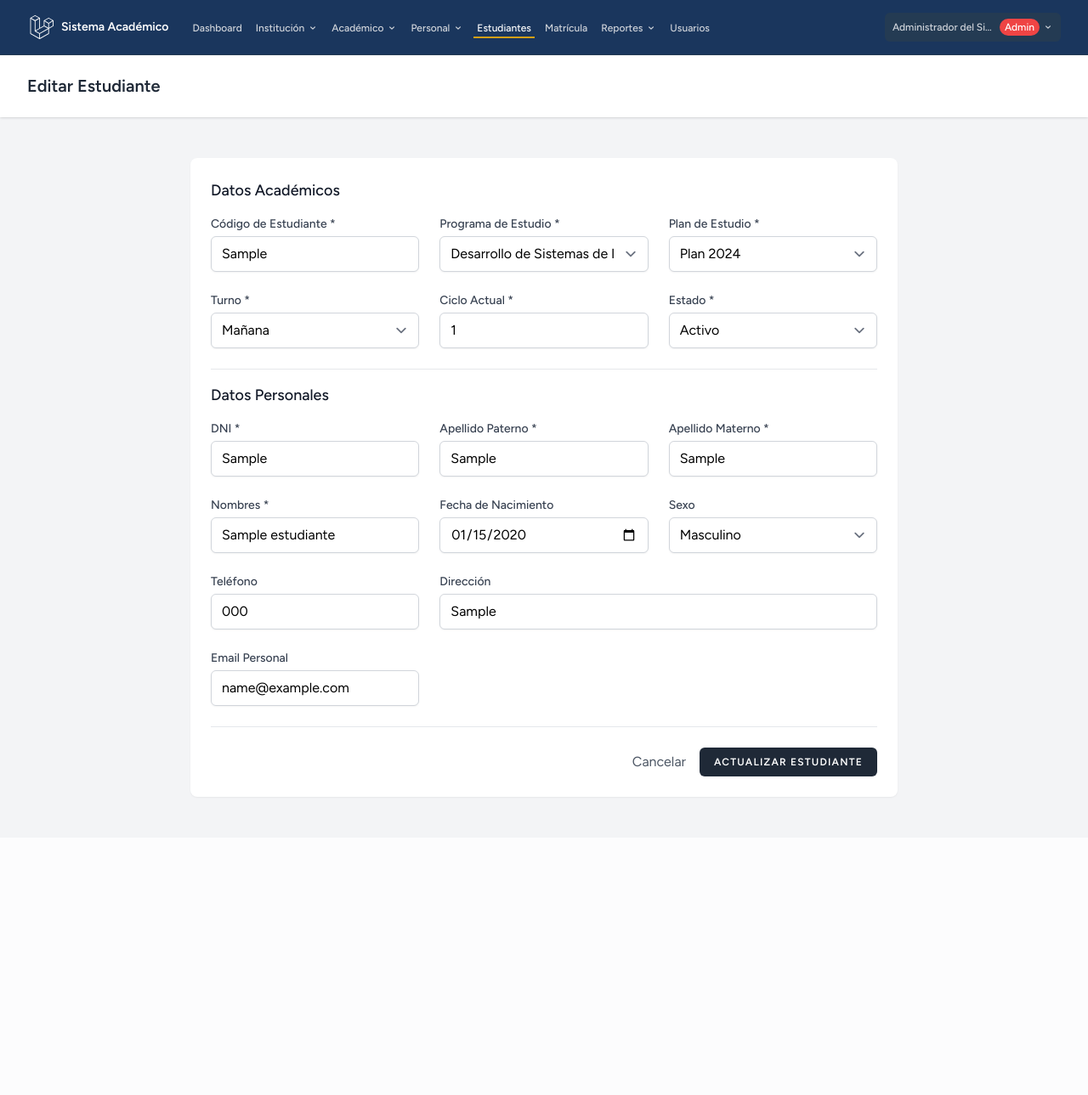
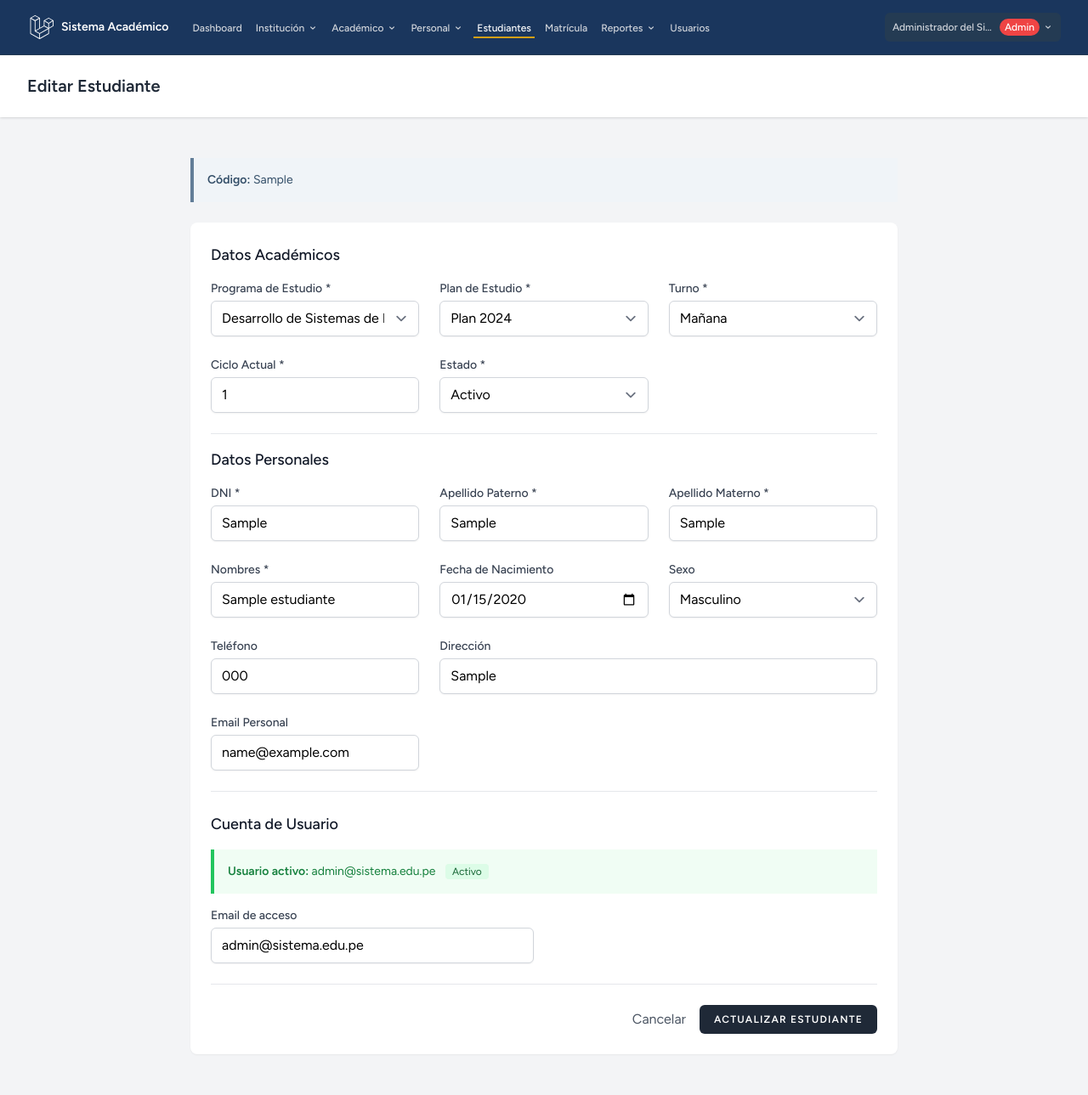
Before and after one commit to franconmvp/sistema-academico, a Laravel app: page /admin/estudiantes/1/edit in a window 1280 px wide. Shown: the whole page at 85% size. Before the commit the page ends 939 px from the top, so only its background shows below. Run offline with Laravel 12, Linux system fonts and the light colour scheme; a user stored in the database is signed in; data comes from the database, SQL or seed files in the repository; tables that the repository leaves empty hold one stand-in row (values such as "Sample post"); style sheets or scripts are compiled from the project's sources; parts of the project's set-up code (start-up, migrations or seed data) failed here and were passed over.

Commit message:
Refactor user and student management, auto-generate student codes
Co-authored-by: franconmvp <franconmvp@gmail.com>

```diff
--- a/app/Http/Controllers/Admin/EstudianteController.php
+++ b/app/Http/Controllers/Admin/EstudianteController.php
@@ -58,7 +58,6 @@ class EstudianteController extends Controller
             'programa_estudio_id' => 'required|exists:programas_estudio,id',
             'plan_estudio_id' => 'required|exists:planes_estudio,id',
             'turno_id' => 'required|exists:turnos,id',
-            'codigo_estudiante' => 'required|string|max:20|unique:estudiantes',
             'dni' => 'required|string|size:8|unique:estudiantes',
             'nombres' => 'required|string|max:255',
             'apellido_paterno' => 'required|string|max:255',
@@ -69,10 +68,32 @@ class EstudianteController extends Controller
             'direccion' => 'nullable|string|max:255',
             'email_personal' => 'nullable|email|max:255',
             'fecha_ingreso' => 'required|date',
-            'email' => 'required|email|unique:users,email',
+            'email' => 'nullable|email|unique:users,email',
+            'crear_cuenta' => 'boolean',
         ]);
 
-        // Create user account
+        // Generate student code automatically: YYYY + Program code + sequential number
+        $programa = ProgramaEstudio::find($validated['programa_estudio_id']);
+        $year = date('Y');
+        $prefix = $year . $programa->codigo;
+
+        $lastStudent = Estudiante::where('codigo_estudiante', 'like', $prefix . '%')
+            ->orderBy('codigo_estudiante', 'desc')
+            ->first();
+
+        if ($lastStudent) {
+            $lastNumber = (int) substr($lastStudent->codigo_estudiante, strlen($prefix));
+            $newNumber = $lastNumber + 1;
+        } else {
+            $newNumber = 1;
+        }
+
+        $codigoEstudiante = $prefix . str_pad($newNumber, 4, '0', STR_PAD_LEFT);
+
+        $userId = null;
+
+        // Create user account if requested
+        if ($request->has('crear_cuenta') && $request->filled('email')) {
             $user = User::create([
                 'name' => $validated['nombres'] . ' ' . $validated['apellido_paterno'],
                 'email' => $validated['email'],
@@ -80,29 +101,36 @@ class EstudianteController extends Controller
                 'role' => 'estudiante',
                 'is_active' => true,
             ]);
+            $userId = $user->id;
+        }
 
         Estudiante::create([
-            'user_id' => $user->id,
+            'user_id' => $userId,
             'programa_estudio_id' => $validated['programa_estudio_id'],
             'plan_estudio_id' => $validated['plan_estudio_id'],
             'turno_id' => $validated['turno_id'],
-            'codigo_estudiante' => $validated['codigo_estudiante'],
+            'codigo_estudiante' => $codigoEstudiante,
             'dni' => $validated['dni'],
             'nombres' => $validated['nombres'],
             'apellido_paterno' => $validated['apellido_paterno'],
             'apellido_materno' => $validated['apellido_materno'],
-            'fecha_nacimiento' => $validated['fecha_nacimiento'],
-            'sexo' => $validated['sexo'],
-            'telefono' => $validated['telefono'],
-            'direccion' => $validated['direccion'],
-            'email_personal' => $validated['email_personal'],
+            'fecha_nacimiento' => $validated['fecha_nacimiento'] ?? null,
+            'sexo' => $validated['sexo'] ?? null,
+            'telefono' => $validated['telefono'] ?? null,
+            'direccion' => $validated['direccion'] ?? null,
+            'email_personal' => $validated['email_personal'] ?? null,
             'fecha_ingreso' => $validated['fecha_ingreso'],
             'ciclo_actual' => 1,
             'estado' => 'activo',
         ]);
 
+        $message = 'Estudiante registrado correctamente. Código: ' . $codigoEstudiante;
+        if ($userId) {
+            $message .= ' - La contraseña inicial es su DNI.';
+        }
+
         return redirect()->route('admin.estudiantes.index')
-            ->with('success', 'Estudiante registrado correctamente. La contraseña inicial es su DNI.');
+            ->with('success', $message);
     }
 
     public function show(Estudiante $estudiante)
@@ -129,11 +157,17 @@ class EstudianteController extends Controller
 
     public function update(Request $request, Estudiante $estudiante)
     {
+        $emailRule = 'nullable|email';
+        if (!$estudiante->user_id) {
+            $emailRule .= '|unique:users,email';
+        } else {
+            $emailRule .= '|unique:users,email,' . $estudiante->user_id;
+        }
+
         $validated = $request->validate([
             'programa_estudio_id' => 'required|exists:programas_estudio,id',
             'plan_estudio_id' => 'required|exists:planes_estudio,id',
             'turno_id' => 'required|exists:turnos,id',
-            'codigo_estudiante' => 'required|string|max:20|unique:estudiantes,codigo_estudiante,' . $estudiante->id,
             'dni' => 'required|string|size:8|unique:estudiantes,dni,' . $estudiante->id,
             'nombres' => 'required|string|max:255',
             'apellido_paterno' => 'required|string|max:255',
@@ -145,15 +179,45 @@ class EstudianteController extends Controller
             'email_personal' => 'nullable|email|max:255',
             'ciclo_actual' => 'required|integer|min:1|max:12',
             'estado' => 'required|in:activo,egresado,retirado,suspendido',
+            'email' => $emailRule,
+            'crear_cuenta' => 'boolean',
         ]);
 
-        $estudiante->update($validated);
+        $estudiante->update([
+            'programa_estudio_id' => $validated['programa_estudio_id'],
+            'plan_estudio_id' => $validated['plan_estudio_id'],
+            'turno_id' => $validated['turno_id'],
+            'dni' => $validated['dni'],
+            'nombres' => $validated['nombres'],
+            'apellido_paterno' => $validated['apellido_paterno'],
+            'apellido_materno' => $validated['apellido_materno'],
+            'fecha_nacimiento' => $validated['fecha_nacimiento'] ?? null,
+            'sexo' => $validated['sexo'] ?? null,
+            'telefono' => $validated['telefono'] ?? null,
+            'direccion' => $validated['direccion'] ?? null,
+            'email_personal' => $validated['email_personal'] ?? null,
+            'ciclo_actual' => $validated['ciclo_actual'],
+            'estado' => $validated['estado'],
+        ]);
 
-        // Update user name if exists
+        // Handle user account
         if ($estudiante->user) {
-            $estudiante->user->update([
+            // Update existing user
+            $updateData = ['name' => $validated['nombres'] . ' ' . $validated['apellido_paterno']];
+            if ($request->filled('email')) {
+                $updateData['email'] = $validated['email'];
+            }
+            $estudiante->user->update($updateData);
+        } elseif ($request->has('crear_cuenta') && $request->filled('email')) {
+            // Create new user account
+            $user = User::create([
                 'name' => $validated['nombres'] . ' ' . $validated['apellido_paterno'],
+                'email' => $validated['email'],
+                'password' => Hash::make($validated['dni']),
+                'role' => 'estudiante',
+                'is_active' => true,
             ]);
+            $estudiante->update(['user_id' => $user->id]);
         }
 
         return redirect()->route('admin.estudiantes.index')
--- a/resources/views/admin/estudiantes/edit.blade.php
+++ b/resources/views/admin/estudiantes/edit.blade.php
@@ -7,6 +7,10 @@
 
     <div class="py-12">
         <div class="max-w-4xl mx-auto sm:px-6 lg:px-8">
+            <div class="bg-primary-50 border-l-4 border-primary-500 p-4 mb-6">
+                <p class="text-sm text-primary-700"><strong>Código:</strong> {{ $estudiante->codigo_estudiante }}</p>
+            </div>
+
             <div class="bg-white overflow-hidden shadow-sm sm:rounded-lg">
                 <div class="p-6">
                     <form method="POST" action="{{ route('admin.estudiantes.update', $estudiante) }}">
@@ -16,19 +20,12 @@
                         <h3 class="text-lg font-medium text-gray-900 mb-4">Datos Académicos</h3>
                         <div class="grid grid-cols-1 md:grid-cols-3 gap-6 mb-6">
                             <div>
-                                <x-input-label for="codigo_estudiante" value="Código de Estudiante *" />
-                                <x-text-input id="codigo_estudiante" name="codigo_estudiante" type="text" class="mt-1 block w-full" :value="old('codigo_estudiante', $estudiante->codigo_estudiante)" required />
-                                <x-input-error :messages="$errors->get('codigo_estudiante')" class="mt-2" />
-                            </div>
-
-                            <div>
                                 <x-input-label for="programa_estudio_id" value="Programa de Estudio *" />
                                 <select id="programa_estudio_id" name="programa_estudio_id" class="mt-1 block w-full border-gray-300 focus:border-primary-500 focus:ring-primary-500 rounded-md shadow-sm" required>
                                     @foreach($programas as $programa)
                                         <option value="{{ $programa->id }}" {{ old('programa_estudio_id', $estudiante->programa_estudio_id) == $programa->id ? 'selected' : '' }}>{{ $programa->nombre }}</option>
                                     @endforeach
                                 </select>
-                                <x-input-error :messages="$errors->get('programa_estudio_id')" class="mt-2" />
                             </div>
 
                             <div>
@@ -38,7 +35,6 @@
                                         <option value="{{ $plan->id }}" {{ old('plan_estudio_id', $estudiante->plan_estudio_id) == $plan->id ? 'selected' : '' }}>{{ $plan->nombre }}</option>
                                     @endforeach
                                 </select>
-                                <x-input-error :messages="$errors->get('plan_estudio_id')" class="mt-2" />
                             </div>
 
                             <div>
@@ -48,13 +44,11 @@
                                         <option value="{{ $turno->id }}" {{ old('turno_id', $estudiante->turno_id) == $turno->id ? 'selected' : '' }}>{{ $turno->nombre }}</option>
                                     @endforeach
                                 </select>
-                                <x-input-error :messages="$errors->get('turno_id')" class="mt-2" />
                             </div>
 
                             <div>
                                 <x-input-label for="ciclo_actual" value="Ciclo Actual *" />
                                 <x-text-input id="ciclo_actual" name="ciclo_actual" type="number" class="mt-1 block w-full" :value="old('ciclo_actual', $estudiante->ciclo_actual)" min="1" max="12" required />
-                                <x-input-error :messages="$errors->get('ciclo_actual')" class="mt-2" />
                             </div>
 
                             <div>
@@ -65,7 +59,6 @@
                                     <option value="retirado" {{ old('estado', $estudiante->estado) == 'retirado' ? 'selected' : '' }}>Retirado</option>
                                     <option value="suspendido" {{ old('estado', $estudiante->estado) == 'suspendido' ? 'selected' : '' }}>Suspendido</option>
                                 </select>
-                                <x-input-error :messages="$errors->get('estado')" class="mt-2" />
                             </div>
                         </div>
 
@@ -80,25 +73,21 @@
                             <div>
                                 <x-input-label for="apellido_paterno" value="Apellido Paterno *" />
                                 <x-text-input id="apellido_paterno" name="apellido_paterno" type="text" class="mt-1 block w-full" :value="old('apellido_paterno', $estudiante->apellido_paterno)" required />
-                                <x-input-error :messages="$errors->get('apellido_paterno')" class="mt-2" />
                             </div>
 
                             <div>
                                 <x-input-label for="apellido_materno" value="Apellido Materno *" />
                                 <x-text-input id="apellido_materno" name="apellido_materno" type="text" class="mt-1 block w-full" :value="old('apellido_materno', $estudiante->apellido_materno)" required />
-                                <x-input-error :messages="$errors->get('apellido_materno')" class="mt-2" />
                             </div>
 
                             <div>
                                 <x-input-label for="nombres" value="Nombres *" />
                                 <x-text-input id="nombres" name="nombres" type="text" class="mt-1 block w-full" :value="old('nombres', $estudiante->nombres)" required />
-                                <x-input-error :messages="$errors->get('nombres')" class="mt-2" />
                             </div>
 
                             <div>
                                 <x-input-label for="fecha_nacimiento" value="Fecha de Nacimiento" />
                                 <x-text-input id="fecha_nacimiento" name="fecha_nacimiento" type="date" class="mt-1 block w-full" :value="old('fecha_nacimiento', $estudiante->fecha_nacimiento?->format('Y-m-d'))" />
-                                <x-input-error :messages="$errors->get('fecha_nacimiento')" class="mt-2" />
                             </div>
 
                             <div>
@@ -108,27 +97,61 @@
                                     <option value="M" {{ old('sexo', $estudiante->sexo) == 'M' ? 'selected' : '' }}>Masculino</option>
                                     <option value="F" {{ old('sexo', $estudiante->sexo) == 'F' ? 'selected' : '' }}>Femenino</option>
                                 </select>
-                                <x-input-error :messages="$errors->get('sexo')" class="mt-2" />
                             </div>
 
                             <div>
                                 <x-input-label for="telefono" value="Teléfono" />
                                 <x-text-input id="telefono" name="telefono" type="text" class="mt-1 block w-full" :value="old('telefono', $estudiante->telefono)" />
-                                <x-input-error :messages="$errors->get('telefono')" class="mt-2" />
                             </div>
 
                             <div class="md:col-span-2">
                                 <x-input-label for="direccion" value="Dirección" />
                                 <x-text-input id="direccion" name="direccion" type="text" class="mt-1 block w-full" :value="old('direccion', $estudiante->direccion)" />
-                                <x-input-error :messages="$errors->get('direccion')" class="mt-2" />
                             </div>
 
                             <div>
                                 <x-input-label for="email_personal" value="Email Personal" />
                                 <x-text-input id="email_personal" name="email_personal" type="email" class="mt-1 block w-full" :value="old('email_personal', $estudiante->email_personal)" />
-                                <x-input-error :messages="$errors->get('email_personal')" class="mt-2" />
                             </div>
                         </div>
+
+                        <h3 class="text-lg font-medium text-gray-900 mb-4 pt-6 border-t mt-6">Cuenta de Usuario</h3>
+                        @if($estudiante->user)
+                            <div class="bg-green-50 border-l-4 border-green-500 p-4 mb-4">
+                                <p class="text-sm text-green-700">
+                                    <strong>Usuario activo:</strong> {{ $estudiante->user->email }}
+                                    @if($estudiante->user->is_active)
+                                        <span class="ml-2 px-2 py-0.5 text-xs bg-green-100 text-green-800 rounded">Activo</span>
+                                    @else
+                                        <span class="ml-2 px-2 py-0.5 text-xs bg-red-100 text-red-800 rounded">Inactivo</span>
+                                    @endif
+                                </p>
+                            </div>
+                            <div class="grid grid-cols-1 md:grid-cols-2 gap-6">
+                                <div>
+                                    <x-input-label for="email" value="Email de acceso" />
+                                    <x-text-input id="email" name="email" type="email" class="mt-1 block w-full" :value="old('email', $estudiante->user->email)" />
+                                    <x-input-error :messages="$errors->get('email')" class="mt-2" />
+                                </div>
+                            </div>
+                        @else
+                            <div class="bg-yellow-50 border-l-4 border-yellow-500 p-4 mb-4">
+                                <p class="text-sm text-yellow-700">Este estudiante no tiene cuenta de acceso al sistema.</p>
+                            </div>
+                            <div class="grid grid-cols-1 md:grid-cols-2 gap-6">
+                                <div>
+                                    <x-input-label for="email" value="Email Institucional (para acceso)" />
+                                    <x-text-input id="email" name="email" type="email" class="mt-1 block w-full" :value="old('email')" />
+                                    <x-input-error :messages="$errors->get('email')" class="mt-2" />
+                                </div>
+                                <div class="flex items-center pt-6">
+                                    <label class="inline-flex items-center">
+                                        <input type="checkbox" name="crear_cuenta" value="1" class="rounded border-gray-300 text-primary-600 shadow-sm focus:ring-primary-500" {{ old('crear_cuenta') ? 'checked' : '' }}>
+                                        <span class="ml-2 text-sm text-gray-600">Crear cuenta de acceso (contraseña = DNI)</span>
+                                    </label>
+                                </div>
+                            </div>
+                        @endif
 
                         <div class="flex items-center justify-end mt-6 pt-6 border-t">
                             <a href="{{ route('admin.estudiantes.index') }}" class="text-gray-600 hover:text-gray-900 mr-4">Cancelar</a>
--- a/resources/views/admin/users/index.blade.php
+++ b/resources/views/admin/users/index.blade.php
@@ -22,6 +22,7 @@
                                 <option value="docente" {{ request('role') == 'docente' ? 'selected' : '' }}>Docente</option>
                                 <option value="estudiante" {{ request('role') == 'estudiante' ? 'selected' : '' }}>Estudiante</option>
                             </select>
+                            <p class="text-xs text-gray-500 mt-1">Usuarios de estudiantes se gestionan en el módulo Estudiantes</p>
                         </div>
                         <div><x-primary-button>Filtrar</x-primary-button></div>
                     </form>
```
Also changed, not shown: app/Http/Controllers/Admin/UserController.php (+35 -17 lines), resources/views/admin/estudiantes/create.blade.php (+13 -15 lines), resources/views/admin/users/create.blade.php (+60 -29 lines), resources/views/admin/users/edit.blade.php (+14 -8 lines). Lines whose indentation alone changed are shown as unchanged.
